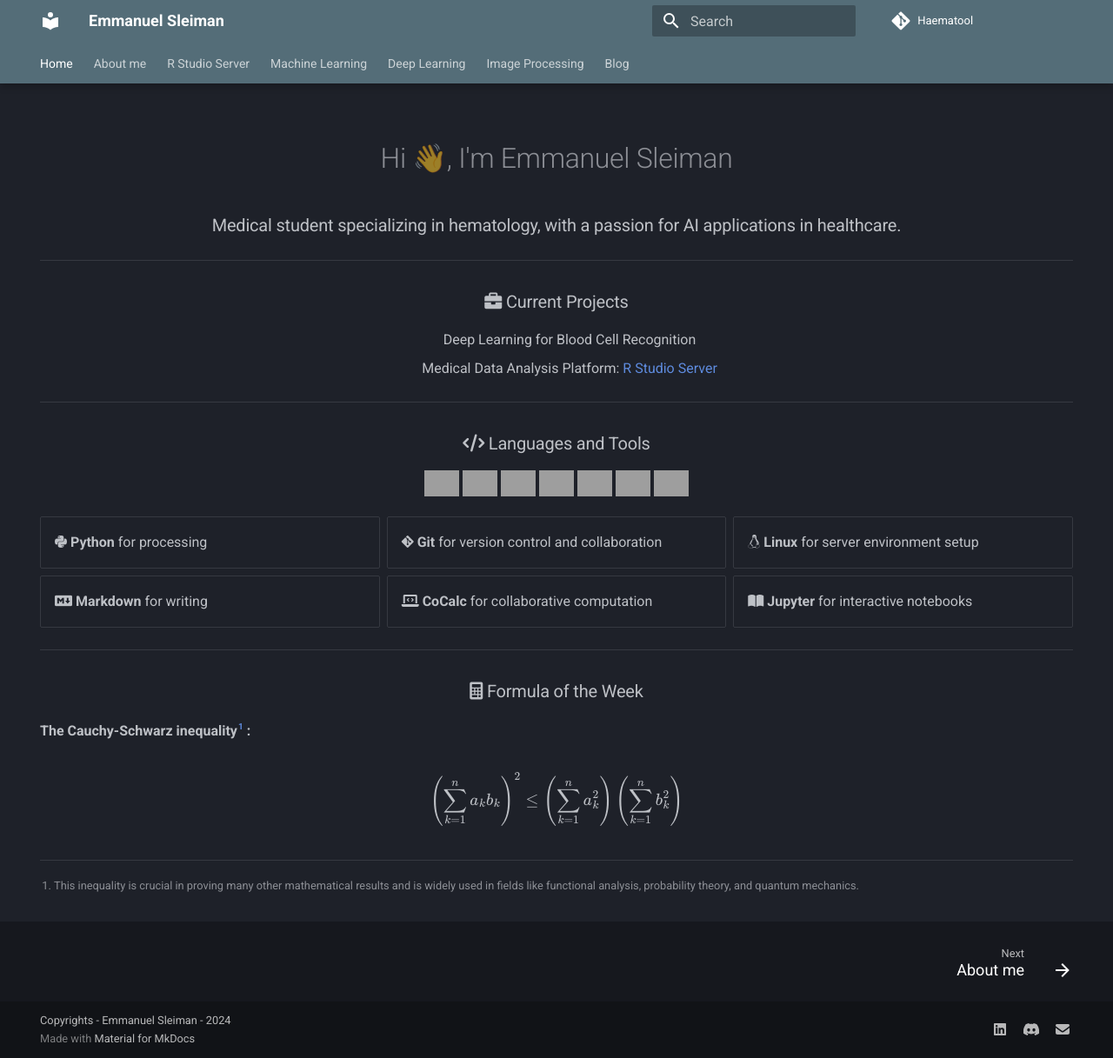
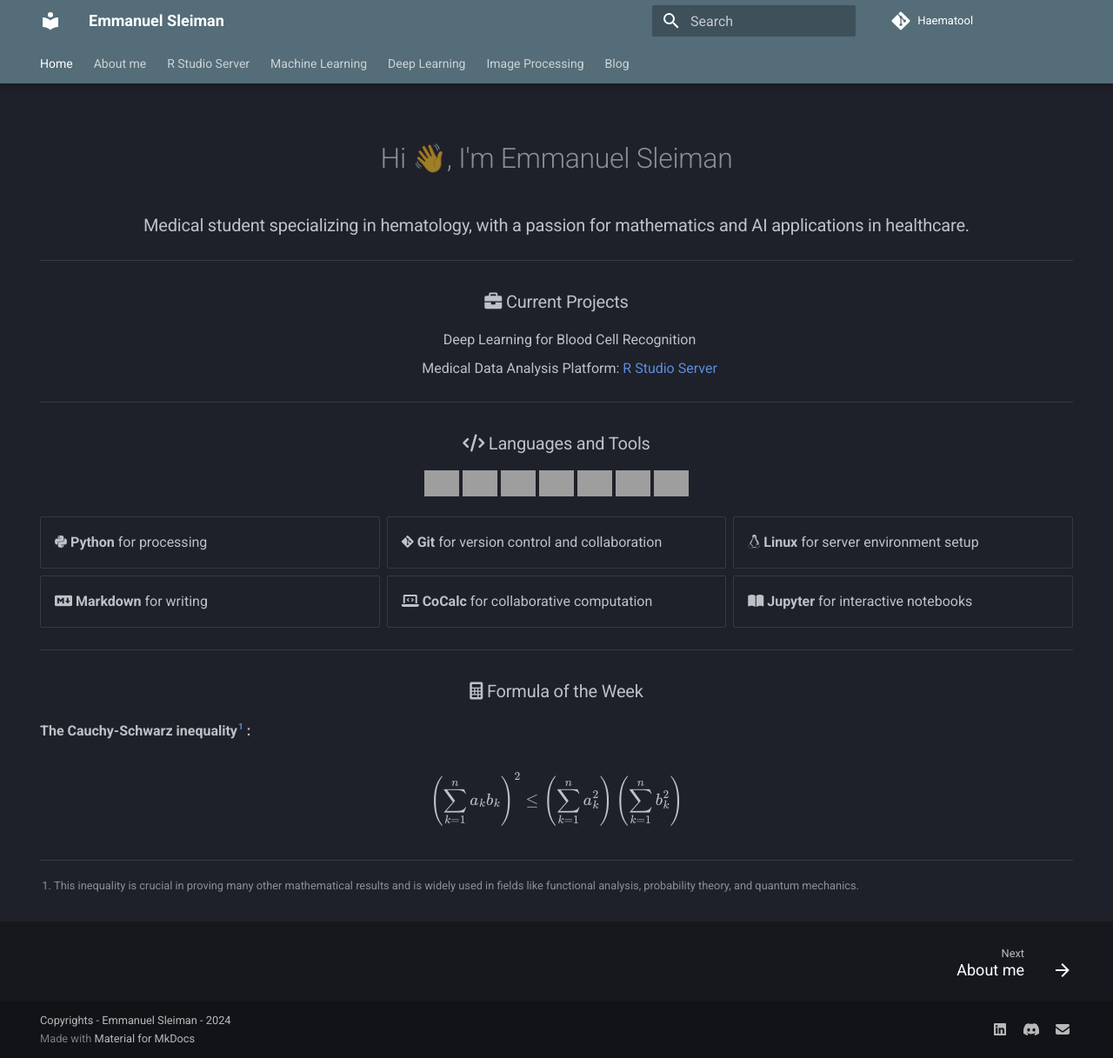
Before and after one commit to haematool/mywebsite, an MkDocs documentation site: the page built from docs/index.md, in a window 1280 px wide and 1217 px high. Shown: the whole window at 87% size. Built offline with MkDocs 1.6.1 and Material for MkDocs 9.7.7, drawn with Linux system fonts in a browser that asks for light colours; comment, search, counter and statistics services are not loaded; grey boxes are pictures that could not be loaded.

Commit message:
update math

```diff
--- a/docs/index.md
+++ b/docs/index.md
@@ -6,7 +6,7 @@ hide:
 <link rel="stylesheet" href="https://cdnjs.cloudflare.com/ajax/libs/font-awesome/6.0.0-beta3/css/all.min.css">
 
 <h1 style="text-align: center;">Hi 👋, I'm Emmanuel Sleiman</h1>
-<h3 style="text-align: center;">Medical student specializing in hematology, with a passion for AI applications in healthcare.</h3>
+<h3 style="text-align: center;">Medical student specializing in hematology, with a passion for mathematics and AI applications in healthcare.</h3>
 
 ---
 
```
